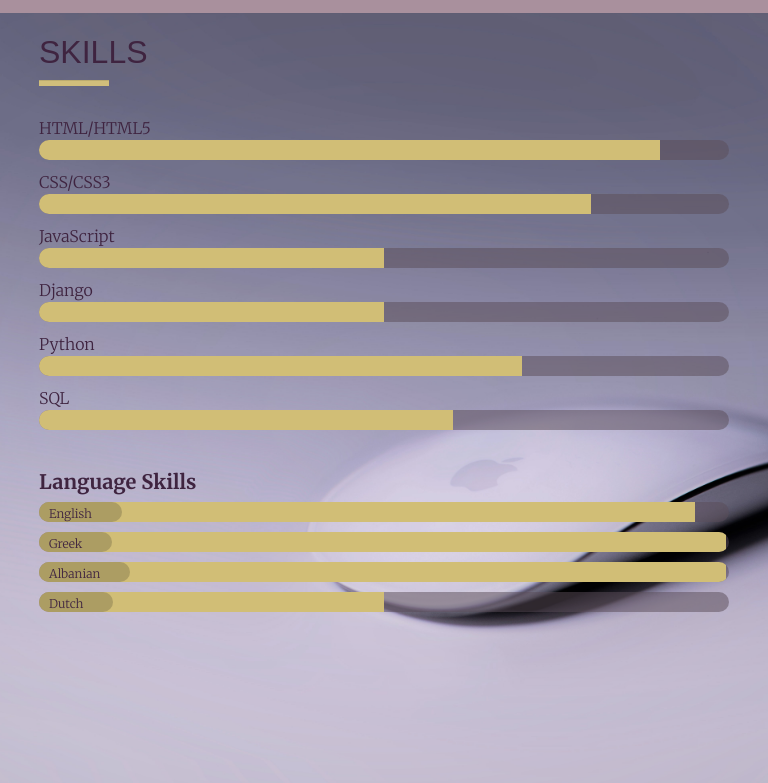
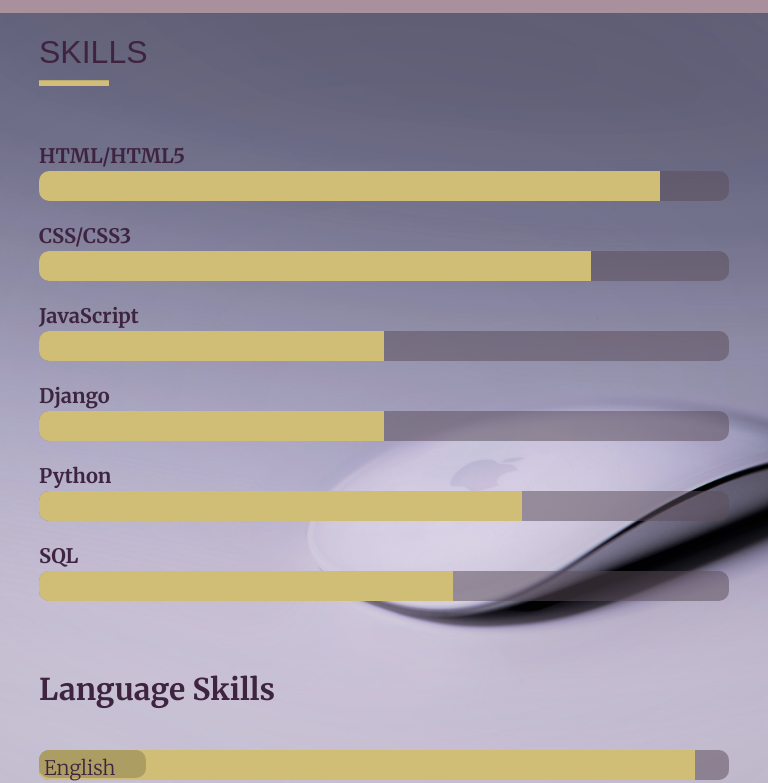
Before and after one commit to edshuli/Portfolio, a plain HTML site: page index.html in a window 768 px wide. Shown: the part 1299-2082 px from the top of the page. Drawn offline with nearby package versions, Linux system fonts and the light colour scheme; a web font is replaced by a local one.

Commit message:
Media querries on skills

```diff
--- a/assets/css/style.css
+++ b/assets/css/style.css
@@ -157,8 +157,8 @@ h2 {
     background-size: cover;
 }*/
 
-.aboutme{
-    width:100vw;
+.aboutme {
+    width: 100vw;
 
 }
 
@@ -183,6 +183,7 @@ ul {
 
 
 /*--------------------------------------SKILLS --------*/
+
 .skills {
     height: 100vh;
     background: url(../images/skillslogo/logo3.jpg) no-repeat center center fixed;
@@ -193,8 +194,8 @@ ul {
     background-color: rgba(225, 225, 225, 0.28);
 }
 
-.skills-item-container{
-    margin-top:10px;
+.skills-item-container {
+    margin-top: 10px;
     /* background-color: rgba(225, 225, 225, 0.28);*/
     margin-bottom: 30px
 }
@@ -206,7 +207,8 @@ ul {
 }
 
 .progress {
-    background-color:rgba(90, 77, 89, 0.51); /*rgba(90, 77, 89, 0.75);*/
+    background-color: rgba(90, 77, 89, 0.51);
+    /*rgba(90, 77, 89, 0.75);*/
     border-radius: 10px;
     margin-bottom: 10px;
     height: 20px;
@@ -215,16 +217,18 @@ ul {
 .progress-bar {
     background-color: #d1be76;
 }
- .progress-item{
-     position:absolute;
+
+.progress-item {
+    position: absolute;
     font-weight: 200;
     padding: 3px 30px 2px 10px;
     color: #3f2440;
     background-color: rgba(25, 25, 25, 0.2);
-    border-radius:10px;
+    border-radius: 10px;
     height: 20px;
 }
-h3{
+
+h3 {
     font-size: 20px;
     font-weight: bold;
     color: #3f2440;
@@ -238,6 +242,8 @@ h3{
 
 
 /*------------------ MEDIA QUERRIES--------------*/
+
+/*------------------ HOMEPAGE ------------------*/
 
 @media (max-width: 576px) {
 
@@ -286,3 +292,50 @@ h3{
         background-size: cover;
     }
 }
+
+/*------------------ SKILLS    ------------------*/
+
+@media (max-width: 320px) {
+    h2 {
+        font-size: 20px;
+    }
+
+    .skill-item-desc {
+        font-weight: 200;
+        font-size: bold;
+    }
+
+    .progress-item {
+        font-weight: bold;
+    }
+}
+
+
+
+@media (min-width: 768px) and (max-width:1024px) {
+    .skills-item-container {
+        margin-top: 35px;
+
+        margin-bottom: 50px
+    }
+   .progress{
+       margin-bottom: 20px;
+       height:30px;
+   }
+
+   h3{
+       padding-bottom: 35px;
+       font-size:30px;
+   }
+
+   .skill-item-desc{
+       font-weight:bold;
+       font-size:20px;
+   }
+
+   .progress-item{
+       font-size:20px;
+       padding: 3px 30px 10px 5px;
+       height:28px;
+   }
+}
```
Also changed, not shown: .c9/metadata/environment/assets/css/style.css, 1 other file. Lines whose indentation alone changed are shown as unchanged.
